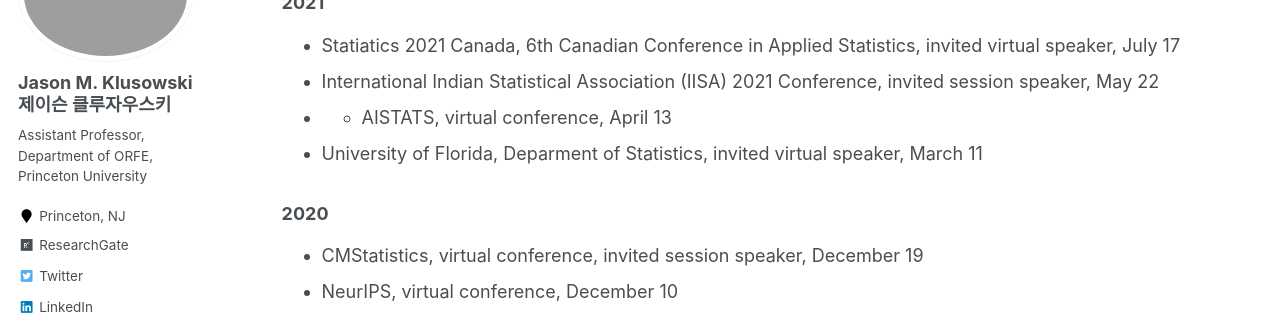
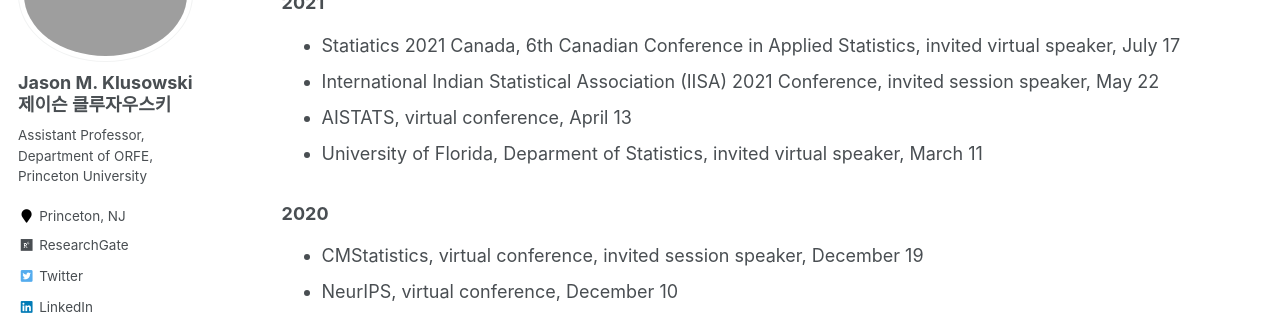
Before and after one commit to jasonklusowski/jasonklusowski.github.io, a Jekyll site: the page built from _pages/talks.md, in a window 1280 px wide. Shown: the part 190-505 px from the top of the page. Built offline with Jekyll 4.4.1, drawn with Linux system fonts in a browser that asks for light colours.

```diff
--- a/_pages/talks.md
+++ b/_pages/talks.md
@@ -9,7 +9,7 @@ author_profile: true
 
 * Statiatics 2021 Canada, 6th Canadian Conference in Applied Statistics, invited virtual speaker, July 17
 * International Indian Statistical Association (IISA) 2021 Conference, invited session speaker, May 22
-* * AISTATS, virtual conference, April 13
+* AISTATS, virtual conference, April 13
 * University of Florida, Deparment of Statistics, invited virtual speaker, March 11
 
 ### 2020
```
